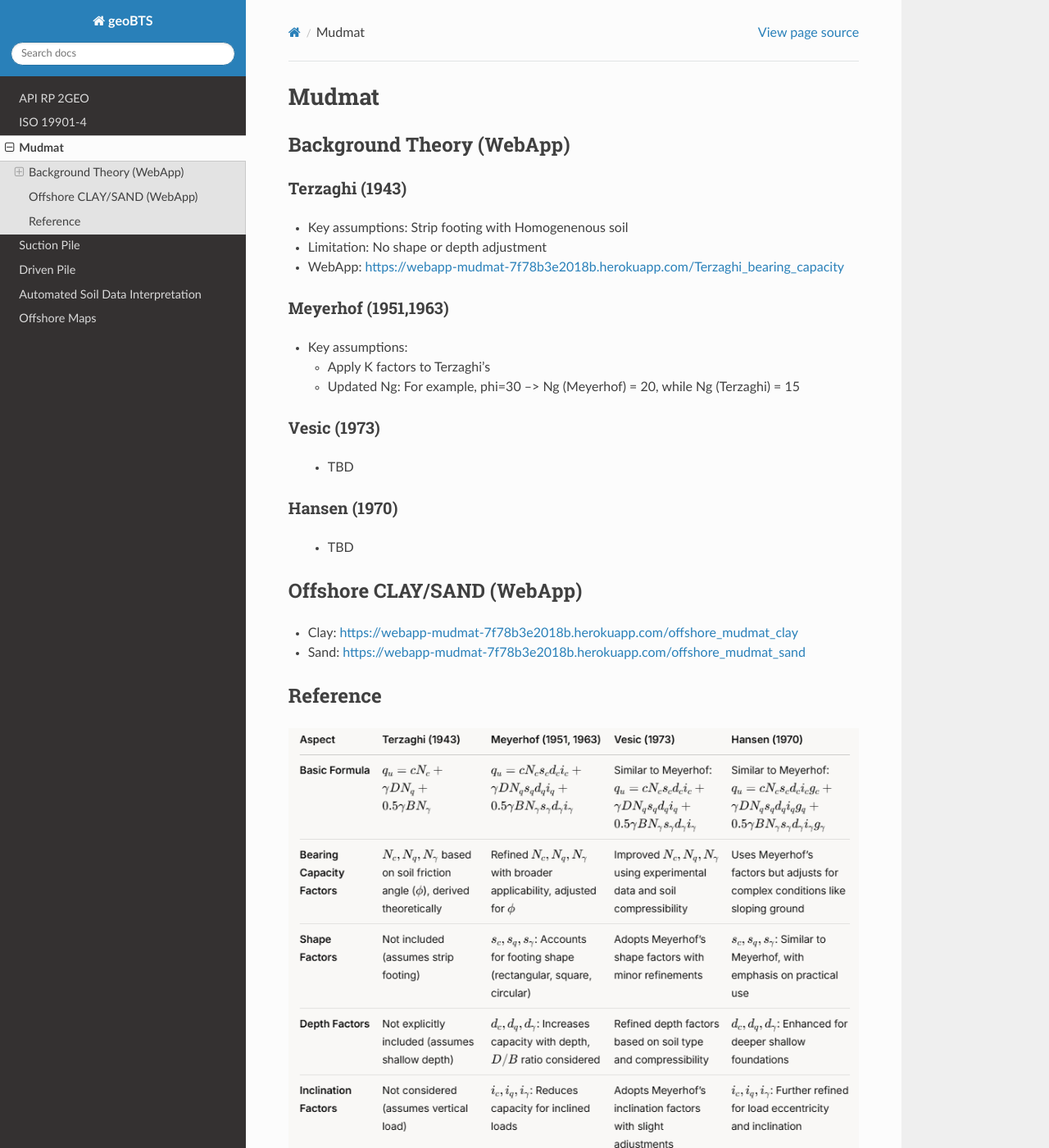
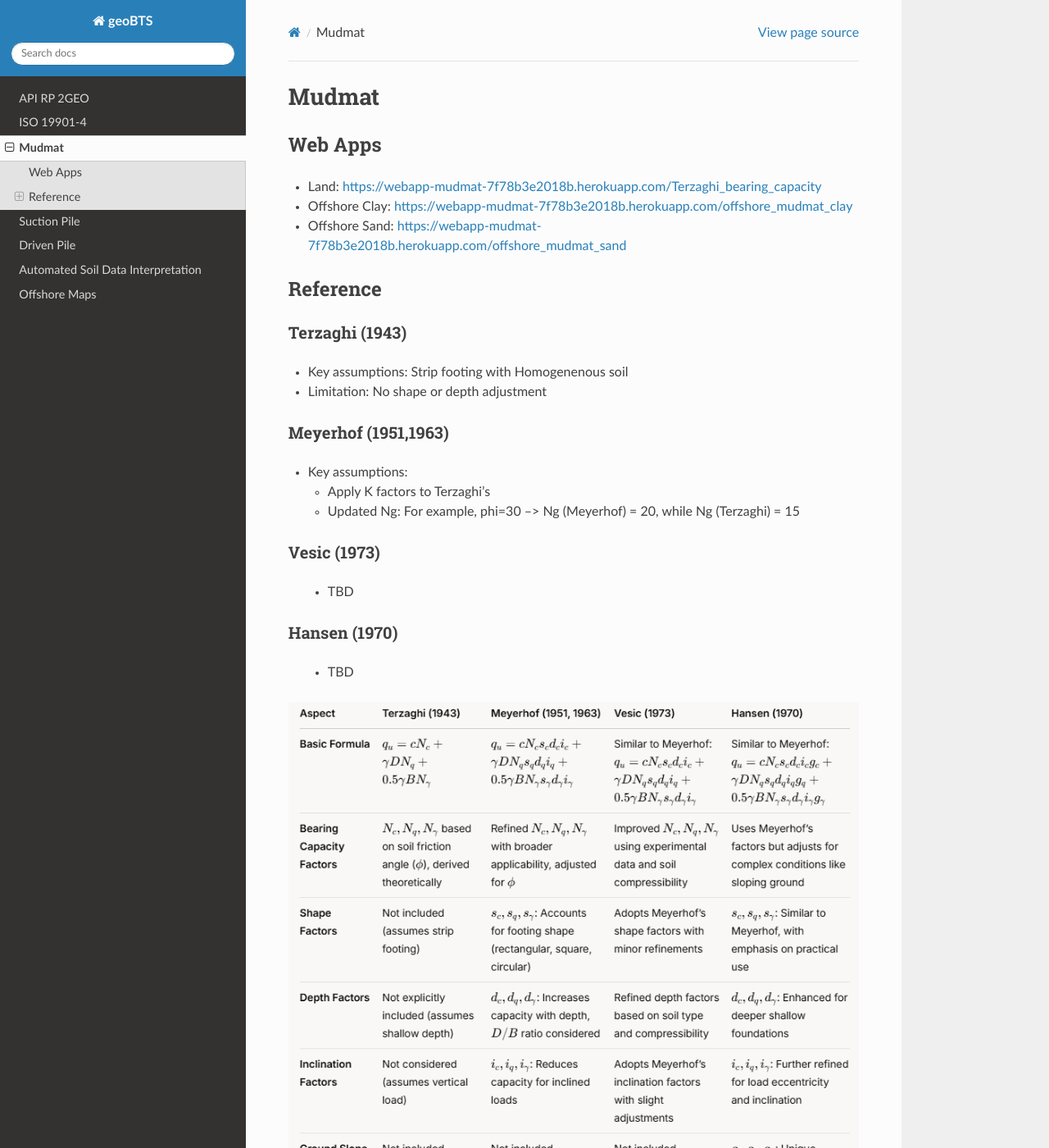
Before and after one commit to jungsohn/geoBTS, a Sphinx documentation site: the page built from docs/source/Mudmat.rst, in a window 1280 px wide and 1400 px high. Shown: the whole window at 82% size. Built offline with Sphinx 7.4.7 and the Read the Docs theme 3.1.0, drawn with Linux system fonts in a browser that asks for light colours.

Commit message:
Update Mudmat.rst

```diff
--- a/docs/source/Mudmat.rst
+++ b/docs/source/Mudmat.rst
@@ -1,8 +1,16 @@
 Mudmat
 ===================
 
-Background Theory (WebApp)
+Web Apps
 -------------------------
+
+- Land: https://webapp-mudmat-7f78b3e2018b.herokuapp.com/Terzaghi_bearing_capacity
+- Offshore Clay: https://webapp-mudmat-7f78b3e2018b.herokuapp.com/offshore_mudmat_clay
+- Offshore Sand: https://webapp-mudmat-7f78b3e2018b.herokuapp.com/offshore_mudmat_sand
+
+
+Reference
+-----------
 
 Terzaghi (1943)
 ................
@@ -11,7 +19,6 @@ Terzaghi (1943)
 
 - Limitation: No shape or depth adjustment
 
-- WebApp: https://webapp-mudmat-7f78b3e2018b.herokuapp.com/Terzaghi_bearing_capacity
 
 Meyerhof (1951,1963)
 ....................
@@ -31,16 +38,6 @@ Hansen (1970)
 
   - TBD
 
-Offshore CLAY/SAND (WebApp)
---------------
-
-- Clay: https://webapp-mudmat-7f78b3e2018b.herokuapp.com/offshore_mudmat_clay
-
-- Sand: https://webapp-mudmat-7f78b3e2018b.herokuapp.com/offshore_mudmat_sand
-
-Reference
------------
-
 .. image:: https://raw.githubusercontent.com/jungsohn/geoBTS/main/docs/images/Grok_Terzaghi.png
    :alt: geoBTS Logo
    :width: 800px
```
